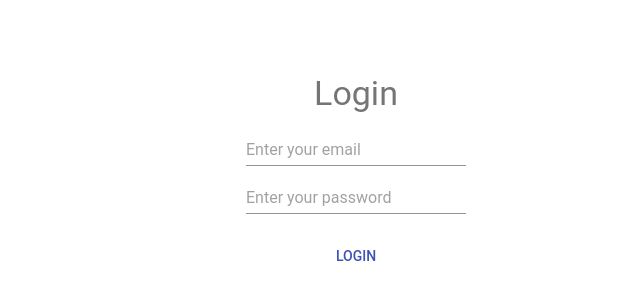
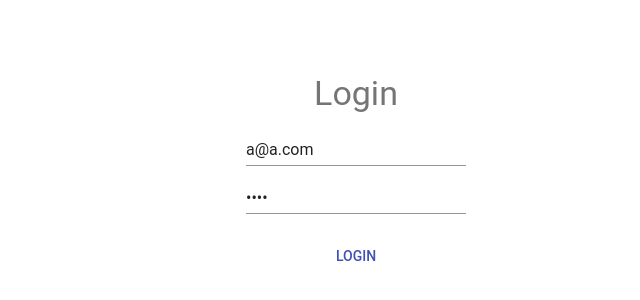
Before and after one commit to skantus/react-redux-seed, a React (Create React App) app: page /home in a window 1280 px wide. Shown: the part 226-526 px from the top of the page, without its empty margins (284-924 px from the left). Built offline with nearby package versions, Linux system fonts and the light colour scheme.

Commit message:
Add redux authentication and use react hooks

```diff
--- a/src/App.js
+++ b/src/App.js
@@ -1,6 +1,6 @@
 import React from 'react';
 import { Provider } from 'react-redux';
-import Home from 'components/Home';
+import AppNavigator from 'components/AppNavigator';
 
 import { configureStore } from './store/store';
 
@@ -8,7 +8,7 @@ const store = configureStore();
 
 const App = () => (
   <Provider store={store}>
-    <Home />
+    <AppNavigator />
   </Provider>
 );
 
--- /dev/null
+++ b/src/components/AppNavigator/index.js
@@ -0,0 +1,26 @@
+import React from 'react';
+import { bool } from 'prop-types';
+import { connect } from 'react-redux';
+import { BrowserRouter as Router, withRouter } from 'react-router-dom';
+import Login from 'components/Login';
+import Home from 'components/Home';
+
+const AuthRouter = withRouter(({ isLogged }) => (isLogged ? <Home path="/home" /> : <Login path="/login" />));
+
+const AuthContainer = ({ isLogged }) => {
+  return (
+    <Router>
+      <AuthRouter isLogged={isLogged} />
+    </Router>
+  );
+};
+
+AuthContainer.propTypes = {
+  isLogged: bool.isRequired
+};
+
+const mapStateToProps = ({ session: { isLogged } }) => ({
+  isLogged
+});
+
+export default connect(mapStateToProps)(AuthContainer);
--- a/src/components/Details/Details.js
+++ b/src/components/Details/Details.js
@@ -1,26 +1,40 @@
 import React from 'react';
-import { number } from 'prop-types';
+import { number, func } from 'prop-types';
 import { connect } from 'react-redux';
 import { Grid } from 'react-flexbox-grid';
+import { Increment, Decrement } from 'store/actions';
 import { content } from './details.module.css';
 
 class Details extends React.Component {
   render() {
-    const { counter } = this.props;
+    const { counter, increment, decrement } = this.props;
+
     return (
       <Grid fluid className={content}>
+        <button onClick={() => increment()}>Decrement</button>
         <div>Counter: {counter}</div>
+        <button onClick={() => decrement()}>Increment</button>
       </Grid>
     );
   }
 }
 
 Details.propTypes = {
-  counter: number
+  counter: number,
+  increment: func.isRequired,
+  decrement: func.isRequired
 };
 
 const mapStateToProps = ({ counterReducer }) => ({
   counter: counterReducer.counter
 });
 
-export default connect(mapStateToProps)(Details);
+const mapDispatchToProps = {
+  increment: Increment,
+  decrement: Decrement
+};
+
+export default connect(
+  mapStateToProps,
+  mapDispatchToProps
+)(Details);
--- a/src/components/Home/Home.js
+++ b/src/components/Home/Home.js
@@ -1,17 +1,39 @@
 import React from 'react';
 import { connect } from 'react-redux';
+import { object, func } from 'prop-types';
 import { Grid } from 'react-flexbox-grid';
-import LoginForm from 'components/LoginForm';
+import { withStyles, Button } from '@material-ui/core';
+import { LogoutUser } from 'store/actions';
+import Details from 'components/Details';
+import { styles } from './styles';
 import { content } from './home.module.css';
 
 class Home extends React.Component {
   render() {
+    const { classes, logoutUser } = this.props;
     return (
       <Grid fluid className={content}>
-        <LoginForm />
+        <Details />
+        <Button color="primary" className={classes.button} onClick={() => logoutUser()}>
+          Logout
+        </Button>
       </Grid>
     );
   }
 }
 
-export default connect()(Home);
+Home.propTypes = {
+  classes: object.isRequired,
+  logoutUser: func.isRequired
+};
+
+const HomeComponent = withStyles(styles)(Home);
+
+const mapDispatchToProps = {
+  logoutUser: LogoutUser
+};
+
+export default connect(
+  null,
+  mapDispatchToProps
+)(HomeComponent);
--- /dev/null
+++ b/src/components/Home/styles.js
@@ -0,0 +1,5 @@
+export const styles = theme => ({
+  button: {
+    margin: theme.spacing.unit * 2
+  }
+});
--- /dev/null
+++ b/src/components/Login/index.js
@@ -0,0 +1,85 @@
+import React, { useState, useEffect } from 'react';
+import { object, bool, func } from 'prop-types';
+import { connect } from 'react-redux';
+import { withStyles, Typography, Input, Button } from '@material-ui/core';
+import { LoginUser } from 'store/actions';
+import { styles } from './styles';
+import { content } from './login.module.css';
+
+const Login = props => {
+  const { classes, isLogged, loginUser, hasError } = props;
+
+  const [login, setLogin] = useState({ email: 'a@a.com', password: '1234' });
+  const [redirectToReferrer, setRedirectToReferrer] = useState(false);
+
+  const handleLogin = login => {
+    if (login) {
+      loginUser(login);
+      setRedirectToReferrer(isLogged);
+    }
+  };
+
+  useEffect(() => {
+    if (!redirectToReferrer) handleLogin();
+  });
+
+  return (
+    <div className={content}>
+      <div className={classes.container}>
+        <Typography component="h2" variant="display1" align="center" gutterBottom>
+          Login
+        </Typography>
+
+        <Input
+          placeholder="Enter your email"
+          defaultValue={login.email}
+          error={hasError}
+          className={classes.input}
+          onChange={({ target: { value } }) => setLogin({ ...login, email: value })}
+          inputProps={{
+            'aria-label': 'Description'
+          }}
+        />
+
+        <Input
+          placeholder="Enter your password"
+          defaultValue={login.password}
+          type="password"
+          error={hasError}
+          className={classes.input}
+          onChange={({ target: { value } }) => setLogin({ ...login, password: value })}
+          inputProps={{
+            'aria-label': 'Description'
+          }}
+        />
+
+        <Button color="primary" className={classes.button} onClick={() => handleLogin(login)}>
+          Login
+        </Button>
+      </div>
+    </div>
+  );
+};
+
+Login.propTypes = {
+  classes: object.isRequired,
+  isLogged: bool.isRequired,
+  loginUser: func.isRequired,
+  hasError: bool.isRequired
+};
+
+const LoginComponent = withStyles(styles)(Login);
+
+const mapStateToProps = ({ session: { isLogged, hasError } }) => ({
+  isLogged,
+  hasError
+});
+
+const mapDispatchToProps = {
+  loginUser: LoginUser
+};
+
+export default connect(
+  mapStateToProps,
+  mapDispatchToProps
+)(LoginComponent);
--- /dev/null
+++ b/src/components/Login/login.module.css
@@ -0,0 +1,6 @@
+.content {
+  min-height: 100vh;
+  display: flex;
+  align-items: center;
+  justify-content: center;
+}
--- a/src/components/LoginForm/index.js
+++ /dev/null
@@ -1,55 +0,0 @@
-import React, { useState } from 'react';
-import { object } from 'prop-types';
-import { withStyles, Typography, Button } from '@material-ui/core';
-import Input from '@material-ui/core/Input';
-import { styles } from './styles';
-
-const LoginForm = props => {
-  const { classes } = props;
-
-  const [login, setLogin] = useState({ email: '', password: '' });
-
-  const handleLogin = login => {
-    console.log('Login: ', login);
-  };
-
-  return (
-    <div className={classes.container}>
-      <Typography component="h2" variant="display1" align="center" gutterBottom>
-        Login
-      </Typography>
-
-      <Input
-        placeholder="Enter your email"
-        defaultValue={login.email}
-        error={false}
-        className={classes.input}
-        onChange={({ target: { value } }) => setLogin({ ...login, email: value })}
-        inputProps={{
-          'aria-label': 'Description'
-        }}
-      />
-
-      <Input
-        placeholder="Enter your password"
-        defaultValue={login.password}
-        error={false}
-        className={classes.input}
-        onChange={({ target: { value } }) => setLogin({ ...login, password: value })}
-        inputProps={{
-          'aria-label': 'Description'
-        }}
-      />
-
-      <Button color="primary" className={classes.button} onClick={() => handleLogin(login)}>
-        Login
-      </Button>
-    </div>
-  );
-};
-
-LoginForm.propTypes = {
-  classes: object.isRequired
-};
-
-export default withStyles(styles)(LoginForm);
--- a/src/store/reducer.js
+++ b/src/store/reducer.js
@@ -1,8 +1,4 @@
-const initialState = {
-  counter: 0
-};
-
-const counterReducer = (state = initialState, action) => {
+export const counterReducer = (state = { counter: 0 }, action) => {
   switch (action.type) {
     case 'INCREMENT':
       return { counter: state.counter + 1 };
@@ -13,4 +9,25 @@ const counterReducer = (state = initialState, action) => {
   }
 };
 
-export default counterReducer;
+export const sessionReducer = (state = { user: null, isLogged: false, hasError: false }, action) => {
+  switch (action.type) {
+    case 'SESSION_SUCCESS':
+      return {
+        ...state,
+        user: action.user,
+        isLogged: true
+      };
+    case 'SESSION_ERROR':
+      return {
+        ...state,
+        hasError: true
+      };
+    case 'SESSION_LOGOUT':
+      return {
+        ...state,
+        isLogged: false
+      };
+    default:
+      return state;
+  }
+};
--- a/src/store/rootReducer.js
+++ b/src/store/rootReducer.js
@@ -1,4 +1,4 @@
 import { combineReducers } from 'redux';
-import counterReducer from './reducer';
+import { counterReducer, sessionReducer } from './reducer';
 
-export default combineReducers({ counterReducer });
+export default combineReducers({ counterReducer, session: sessionReducer });
```
Also changed, not shown: src/store/actions.js (+30 -0 lines), src/components/Login/styles.js (renamed from src/components/LoginForm/styles.js).
